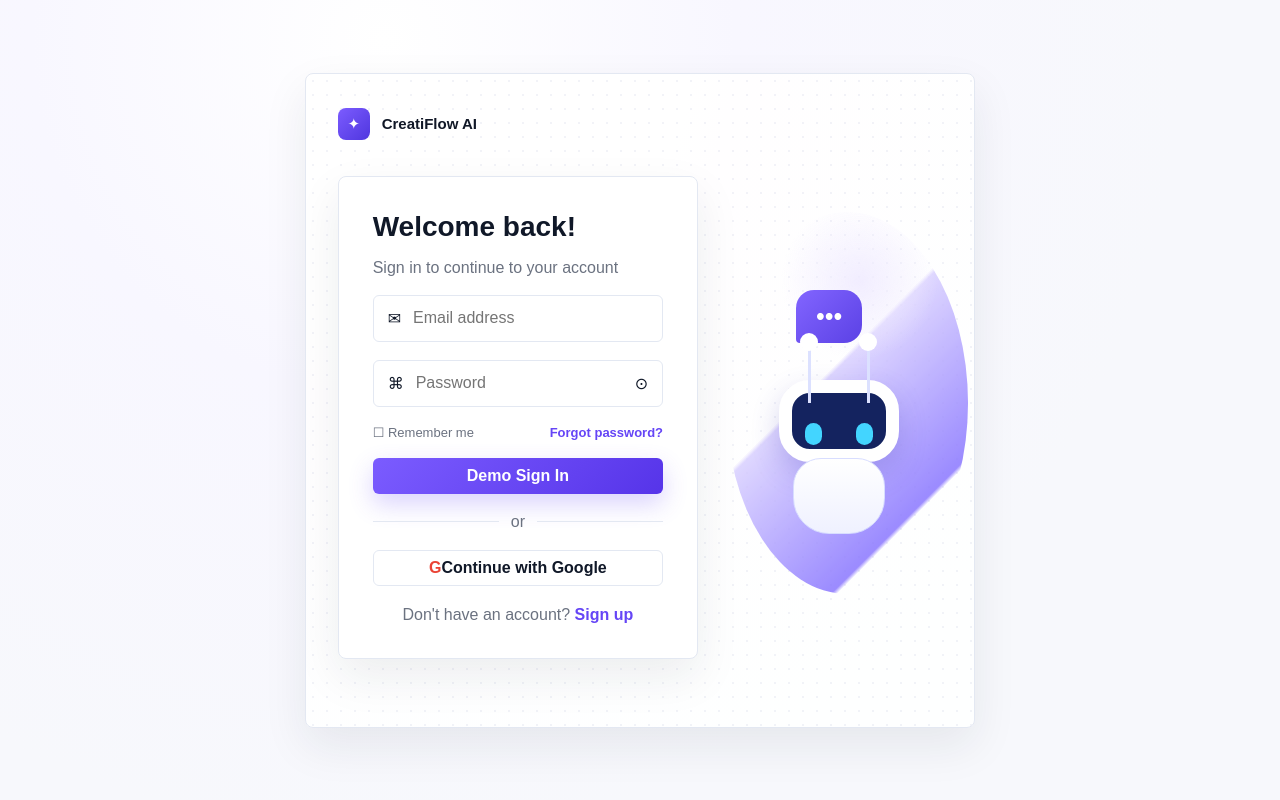
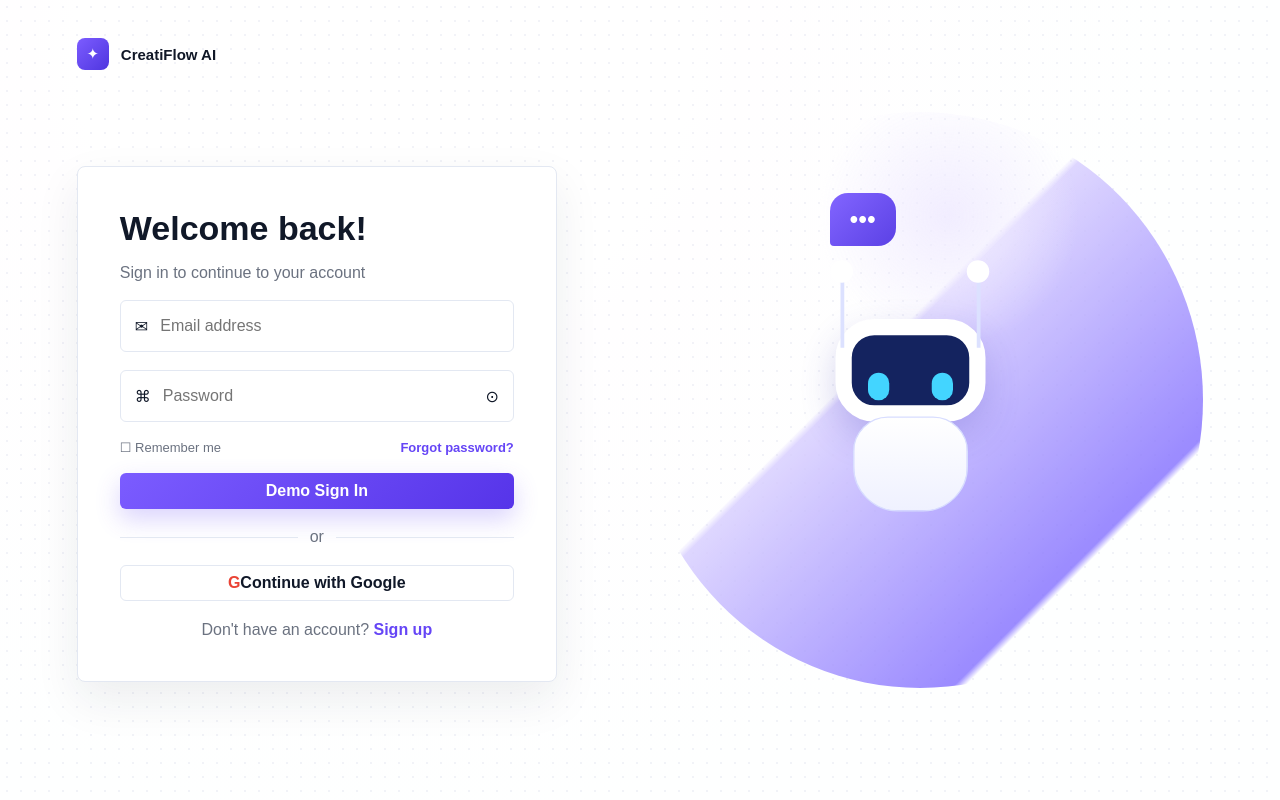
Before and after one commit to sadmananik/genContent-studio, a Next.js app in the folder packages/frontend/: page /login in a window 1280 px wide. Built offline with nearby package versions, Linux system fonts and the light colour scheme.

Commit message:
Expand layouts to full screen

```diff
--- a/packages/frontend/src/app/globals.css
+++ b/packages/frontend/src/app/globals.css
@@ -39,21 +39,10 @@ a {
   text-decoration: none;
 }
 
-.prototype-stage {
-  display: grid;
-  gap: 16px;
-  width: min(1440px, calc(100% - 32px));
-  margin: 0 auto;
-  padding: 18px 0;
-}
-
 .screen {
-  min-height: 655px;
+  min-height: 100vh;
   overflow: hidden;
   background: rgba(255, 255, 255, 0.94);
-  border: 1px solid var(--line);
-  border-radius: 8px;
-  box-shadow: var(--shadow);
 }
 
 .brand {
@@ -113,15 +102,15 @@ a {
 .auth-stage,
 .protected-stage,
 .prototype-stage {
-  width: min(1440px, calc(100% - 32px));
-  margin: 0 auto;
-  padding: 18px 0;
+  width: 100%;
+  min-height: 100vh;
+  margin: 0;
+  padding: 0;
 }
 
 .auth-stage {
   display: grid;
-  min-height: 100vh;
-  place-items: center;
+  place-items: stretch;
 }
 
 .protected-stage {
@@ -131,9 +120,10 @@ a {
 .login-screen {
   position: relative;
   display: grid;
-  grid-template-columns: 1fr 0.6fr;
-  gap: 28px;
-  padding: 32px;
+  grid-template-columns: minmax(420px, 0.95fr) minmax(420px, 1.05fr);
+  gap: 48px;
+  align-items: center;
+  padding: 64px clamp(28px, 6vw, 96px);
 }
 
 .login-screen::after {
@@ -153,15 +143,15 @@ a {
 
 .login-screen .brand {
   position: absolute;
-  top: 34px;
-  left: 32px;
+  top: 38px;
+  left: clamp(28px, 6vw, 96px);
 }
 
 .login-panel {
   align-self: center;
-  width: min(380px, 100%);
-  padding: 34px;
-  margin-top: 34px;
+  width: min(480px, 100%);
+  padding: 42px;
+  margin-top: 48px;
   background: white;
   border: 1px solid var(--line);
   border-radius: 8px;
@@ -176,6 +166,10 @@ a {
   letter-spacing: 0;
 }
 
+.login-panel h2 {
+  font-size: 34px;
+}
+
 .login-panel p,
 .title-row p,
 .project-card p,
@@ -187,7 +181,7 @@ a {
   display: flex;
   align-items: center;
   gap: 10px;
-  height: 47px;
+  height: 52px;
   padding: 0 14px;
   margin-top: 18px;
   border: 1px solid var(--line);
@@ -254,12 +248,12 @@ a {
 .robot-scene {
   position: relative;
   align-self: center;
-  min-height: 420px;
+  min-height: min(620px, 72vh);
 }
 
 .robot-scene::before {
   position: absolute;
-  inset: 22px -26px 16px 0;
+  inset: 0;
   content: "";
   background: radial-gradient(circle at 55% 18%, #efeaff, transparent 23%), linear-gradient(135deg, transparent 42%, #d9d0ff 43%, #8a77ff 78%, transparent 79%);
   border-radius: 50%;
@@ -268,8 +262,8 @@ a {
 
 .chat-bubble {
   position: absolute;
-  top: 100px;
-  left: 70px;
+  top: 14%;
+  left: 34%;
   padding: 12px 20px;
   color: white;
   background: linear-gradient(135deg, #8265ff, #5b41e5);
@@ -279,10 +273,12 @@ a {
 
 .robot {
   position: absolute;
-  top: 190px;
-  left: 28px;
-  width: 170px;
-  height: 190px;
+  top: 36%;
+  left: 24%;
+  width: 220px;
+  height: 250px;
+  transform: scale(1.25);
+  transform-origin: top left;
 }
 
 .robot-head {
@@ -346,6 +342,7 @@ a {
 .chat-frame {
   display: grid;
   grid-template-columns: 205px 1fr;
+  min-height: 100vh;
 }
 
 .app-sidebar {
@@ -632,7 +629,7 @@ a {
 }
 
 .editor-shell {
-  min-height: 655px;
+  min-height: 100vh;
   background: white;
 }
 
@@ -651,7 +648,7 @@ a {
 .editor-body {
   display: grid;
   grid-template-columns: 70px 1fr 255px;
-  min-height: 585px;
+  min-height: calc(100vh - 70px);
 }
 
 .editor-rail {
@@ -969,11 +966,26 @@ a {
 
 @media (max-width: 900px) {
   .prototype-stage {
-    width: min(100% - 24px, 720px);
+    width: 100%;
   }
 
   .screen {
     overflow: auto;
+  }
+
+  .login-screen {
+    min-height: 100vh;
+    padding: 88px 20px 32px;
+  }
+
+  .login-panel {
+    width: 100%;
+    padding: 28px;
+    margin-top: 0;
+  }
+
+  .robot-scene {
+    display: none;
   }
 
   .login-screen,
```
